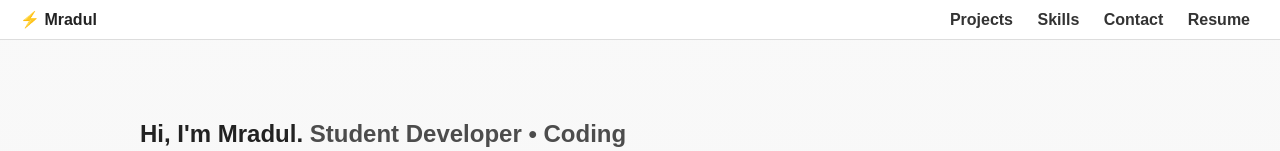
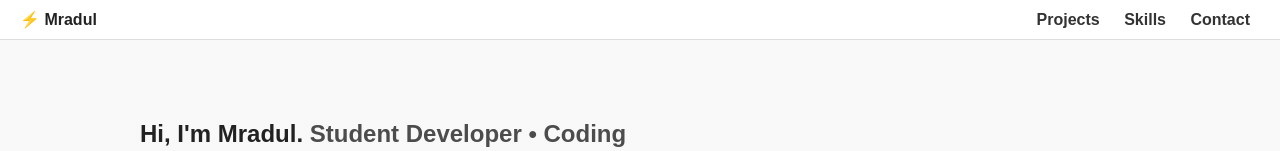
Before and after one commit to Mradul123-cyber/My-Profile, a plain HTML site: page index.html in a window 1280 px wide. Shown: the top 151 px of the page. Drawn offline with Linux system fonts and the light colour scheme.

Commit message:
index.html

```diff
--- a/index.html
+++ b/index.html
@@ -95,7 +95,6 @@
       <a href="#projects">Projects</a>
       <a href="#skills">Skills</a>
       <a href="#contact">Contact</a>
-      <a href="Mradul Agrawal.pdf" target="_blank">Resume</a>
     </nav>
   </header>
 
```
